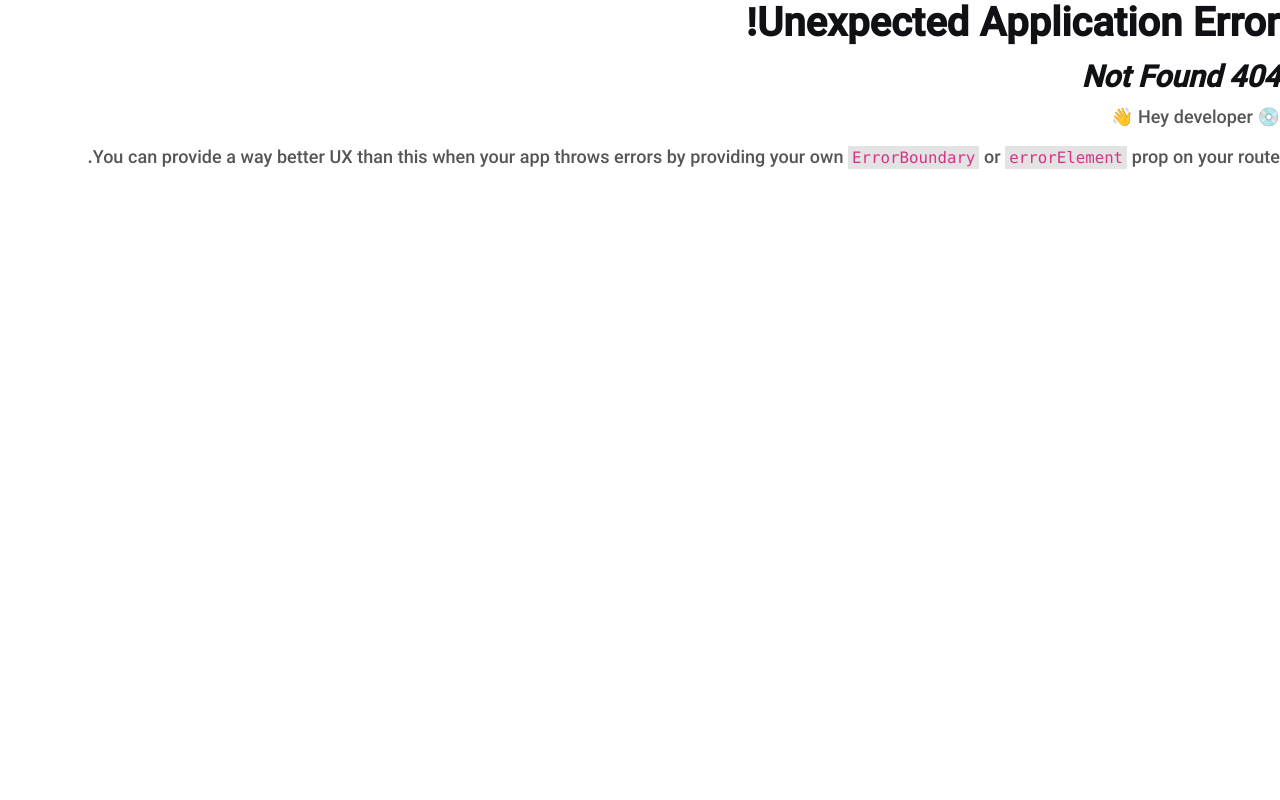
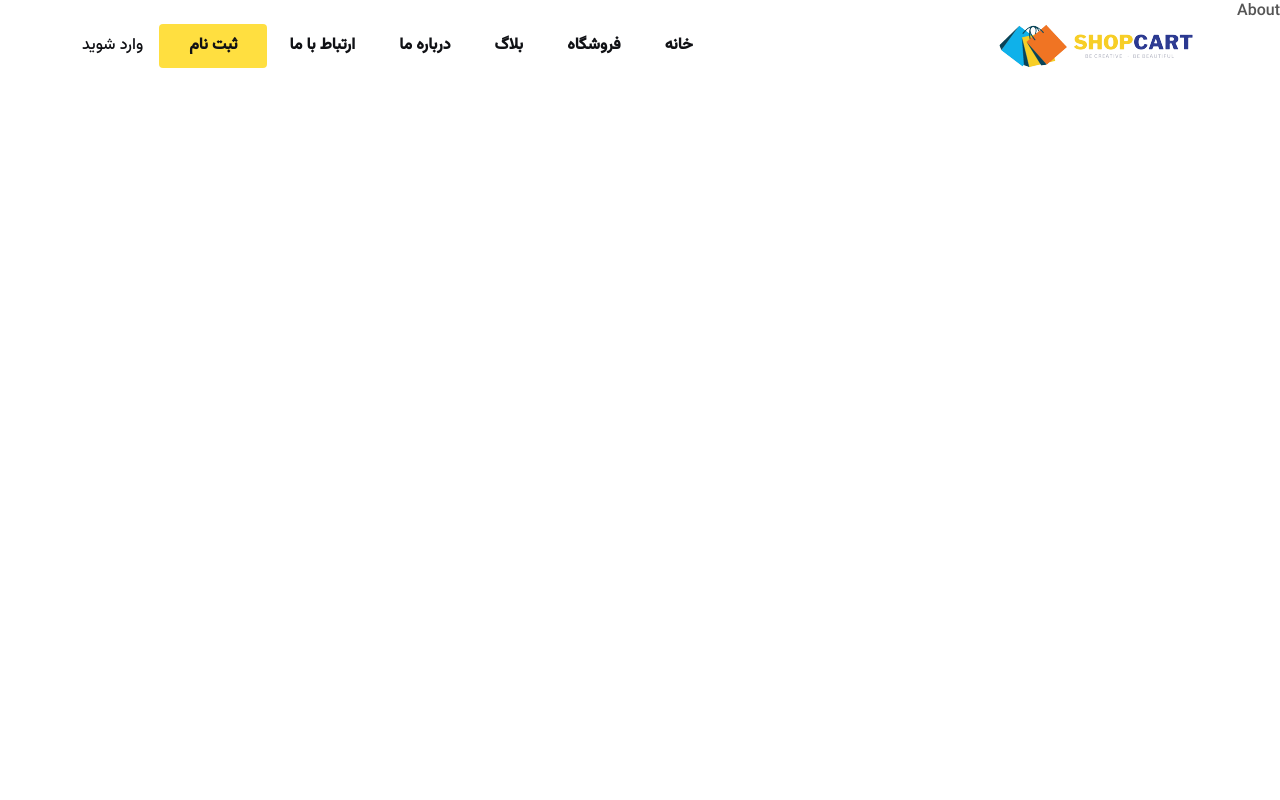
Before and after one commit to Hossein1371za/onlineshopping-vite-react-reactbootstrap, a React (Vite) app: page /about in a window 1280 px wide. Before the commit this address had no page. Shown: the top 800 px of the page. Built offline with nearby package versions, Linux system fonts and the light colour scheme.

Commit message:
start about section

```diff
--- /dev/null
+++ b/src/about/About.jsx
@@ -0,0 +1,9 @@
+import React from 'react'
+
+const About = () => {
+  return (
+    <div>About</div>
+  )
+}
+
+export default About
--- a/src/main.jsx
+++ b/src/main.jsx
@@ -18,6 +18,7 @@ import Shop from "./shop/Shop.jsx";
 import SingleProduct from "./shop/SingleProduct.jsx";
 import CartPage from "./shop/CartPage.jsx";
 import SingleBlog from "./blog/SingleBlog.jsx";
+import About from "./about/About.jsx";
 
 const router = createBrowserRouter([
   {
@@ -30,6 +31,7 @@ const router = createBrowserRouter([
       { path: "/shop", element: <Shop /> },
       { path: "/shop/:id", element: <SingleProduct /> },
       { path: "cart-page", element: <CartPage /> },
+      { path: "/about", element: <About/> },
     ],
   },
 ]);
```
